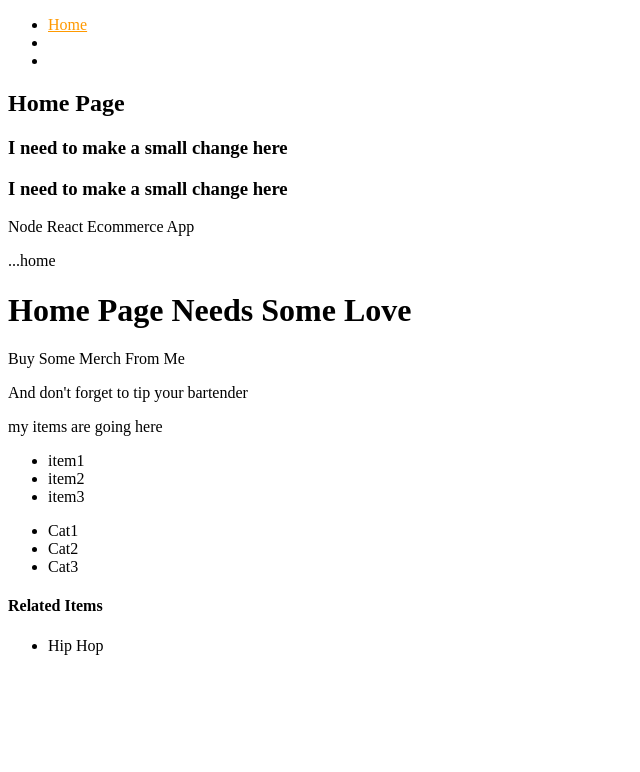
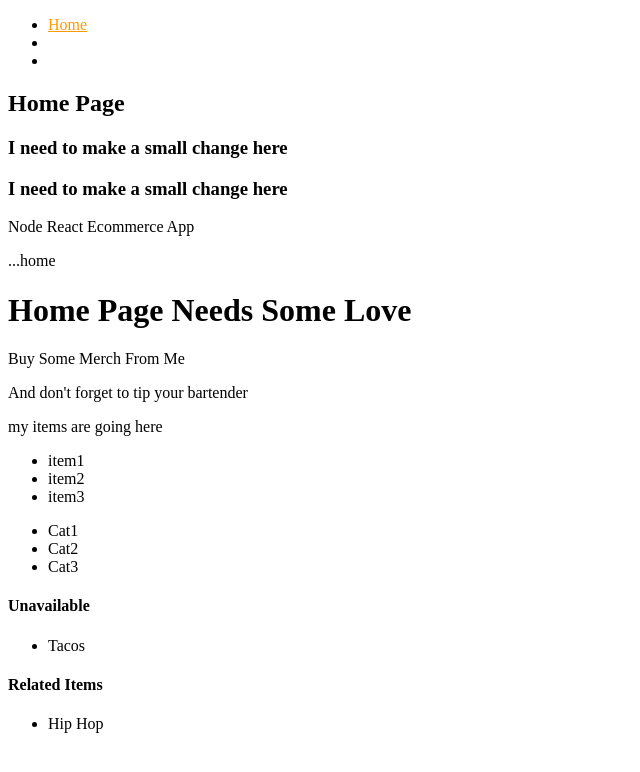
Before and after one commit to jlundgren77/e-MERN, a React (Create React App) app in the folder client/: page / in a window 1280 px wide. Shown: the top 772 px of the page, without its empty margins (0-640 px from the left). Built offline with nearby package versions, Linux system fonts and the light colour scheme; the HTML template or start-up script is replaced by a standard one.

Commit message:
adds unavailable items

```diff
--- a/client/src/core/Home.js
+++ b/client/src/core/Home.js
@@ -19,6 +19,10 @@ const Home = () => (
 
         <li>Cat3</li>
       </ul>
+      <h4>Unavailable</h4>
+      <ul>
+        <li>Tacos</li>
+      </ul>
       <div>
         <h4>Related Items</h4>
         <ul>
```
